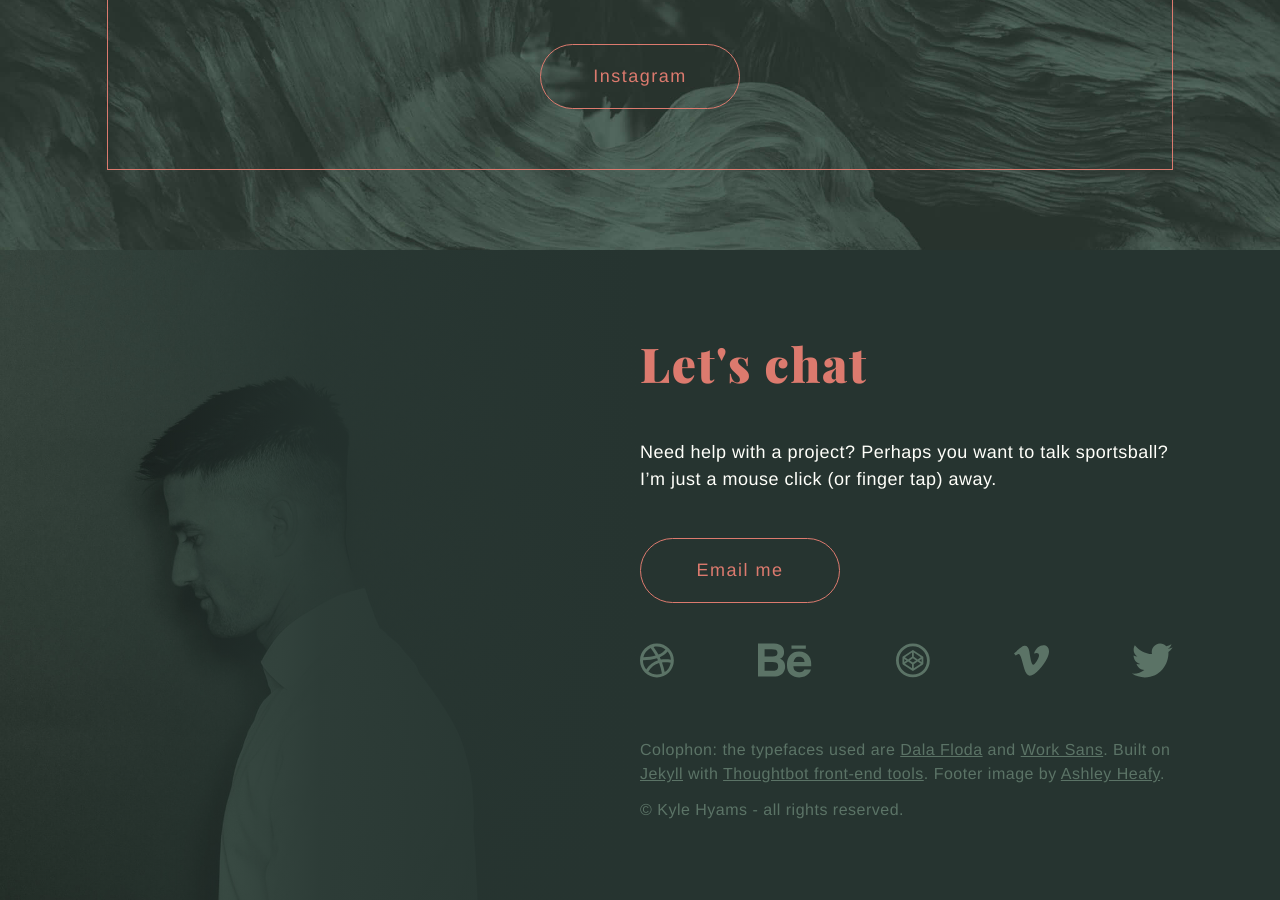
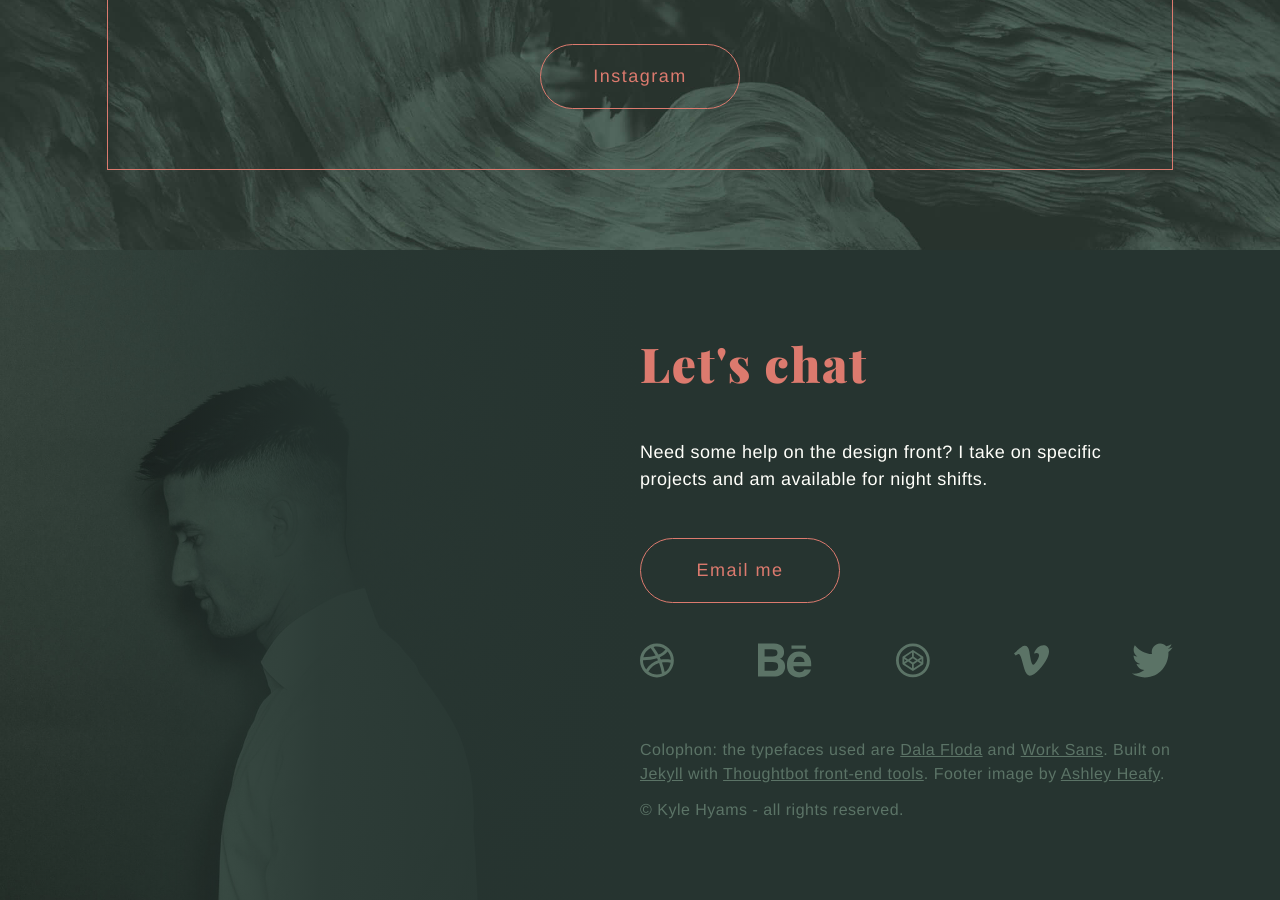
Before and after one commit to kylehyams/portfolio, a Jekyll site: the page built from index.html, in a window 1280 px wide and 900 px high, scrolled down 5911 px. Built offline with Jekyll 4.4.1, drawn with Linux system fonts in a browser that asks for light colours; some of the changed lines change nothing that is shown; some of the changed text lies outside the part shown.

Commit message:
Updated _config file, header copy, and footer copy

```diff
--- a/_config.yml
+++ b/_config.yml
@@ -9,7 +9,7 @@
 title: Kyle Hyams | Designer
 email: hello@kylehya.ms
 description: > # this means to ignore newlines until "baseurl:"
-  Designer and animator at Purple, Rock, Scissors. Former athlete. Forever a work in progress.
+  Kyle Hyams is an Experience Designer from Orlando, Florida. He focuses on web design and animation, but also appreciates brand design.
 baseurl: "" # the subpath of your site, e.g. /blog
 url: "http://kylehya.ms" # the base hostname & protocol for your site
 twitter_username: kylehyams
--- a/_includes/footer.html
+++ b/_includes/footer.html
@@ -6,7 +6,7 @@
 
 	<article>
 		<h5>Let's chat</h5>
-		<p class="footer__copy">Need help with a project? Perhaps you want to talk sportsball? I’m just a mouse click (or finger tap) away.</p>
+		<p class="footer__copy">Need some help on the design front? I take on specific projects and am available for night shifts.</p>
 		<a class="button" href="mailto:hello@kylehya.ms" target="_blank">Email me</a>
 		<ul class="social__media">
 			<li>
--- a/_includes/header.html
+++ b/_includes/header.html
@@ -2,7 +2,7 @@
   <img class="logo" src="../assets/images/logo.svg" alt="Kyle Hyams logo" />
   <section class="header__container">
     <aside>
-      <h1>Kyle Hyams is a visual designer from Orlando, Florida.</h1>
+      <h1>Kyle Hyams is an Experience Designer from Orlando, FL.</h1>
     </aside>
     <article>
       <p class="about">He focuses on web design and animation, but also appreciates brand design.</p>
```
